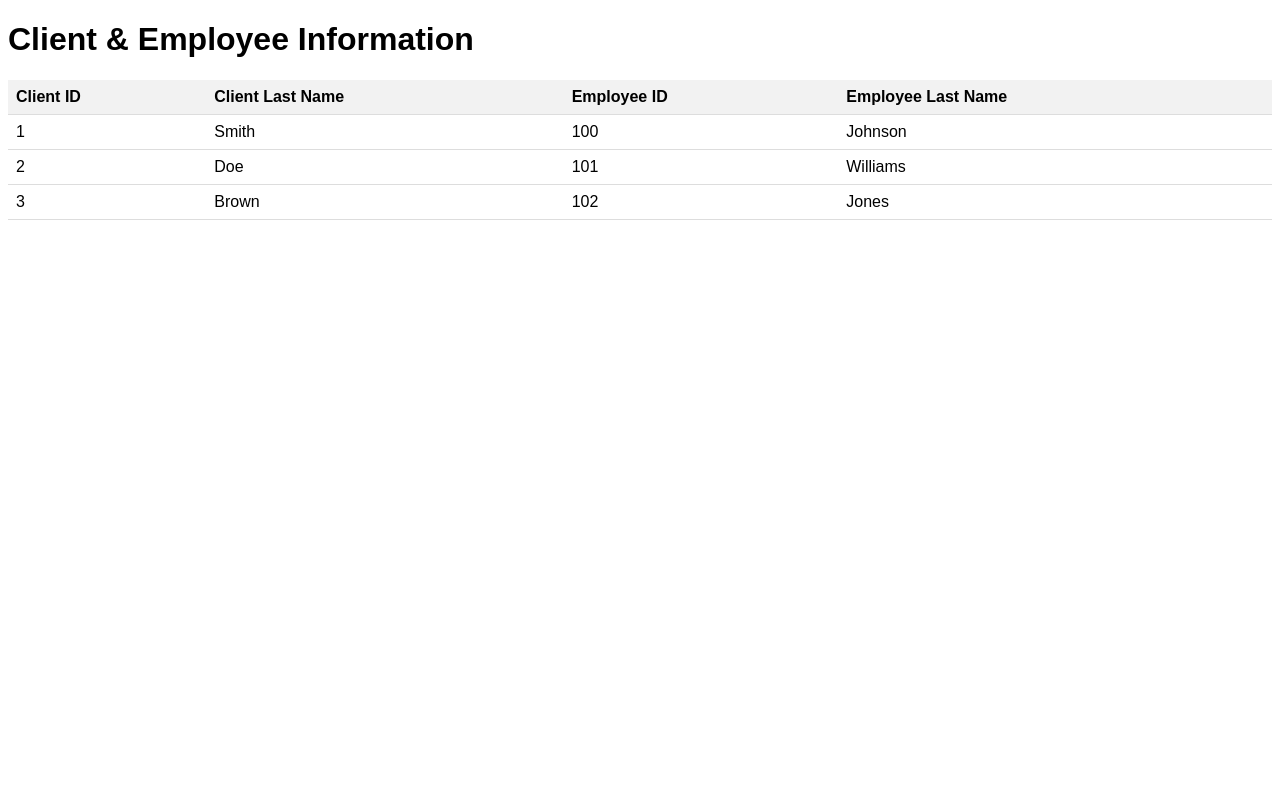
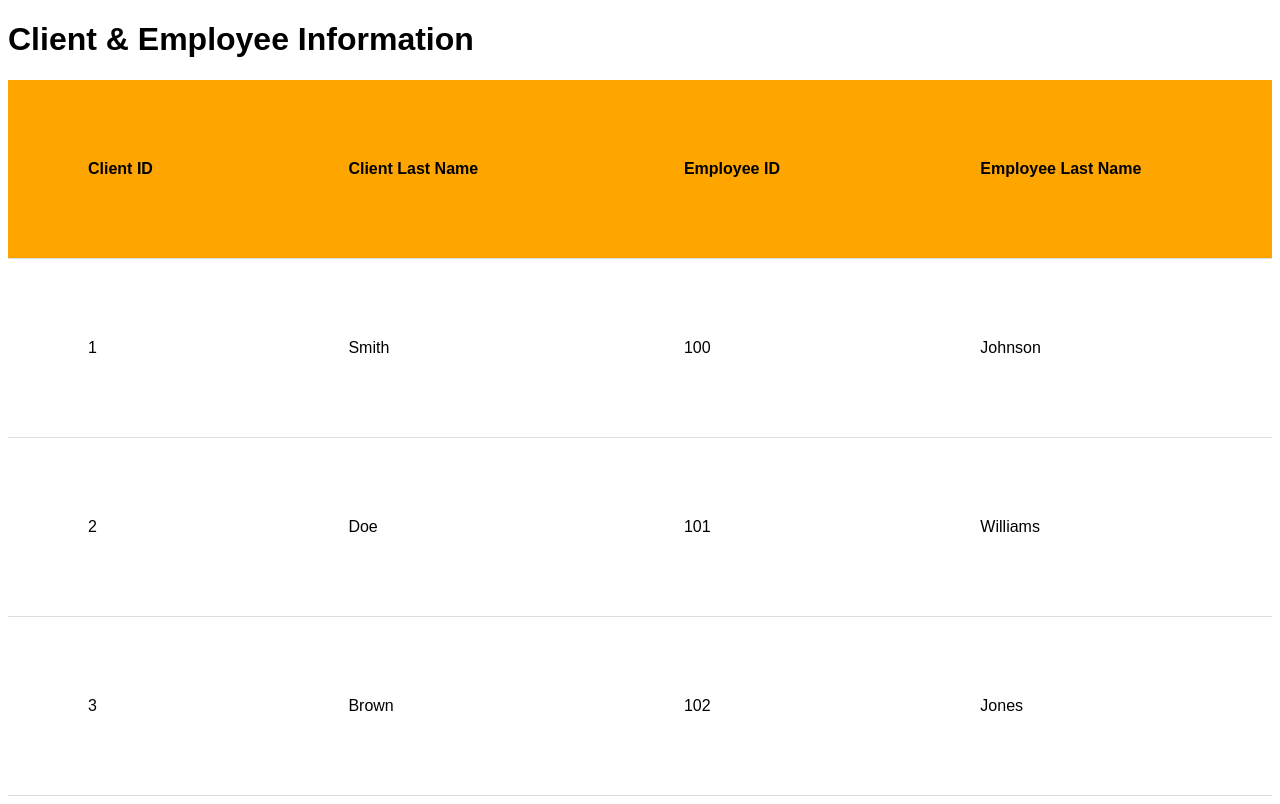
Before and after one commit to korbidietl/timecarepro, a PHP site: page /frontend/index.html in a window 1280 px wide. Before the commit the page ends 220 px from the top, so only its background shows below. Run offline with PHP 8.4, Linux system fonts and the light colour scheme.

```diff
--- a/frontend/styles.css
+++ b/frontend/styles.css
@@ -8,11 +8,11 @@ table {
 }
 
 th, td {
-    padding: 8px;
+    padding: 80px;
     text-align: left;
     border-bottom: 1px solid #ddd;
 }
 
 th {
-    background-color: #f2f2f2;
+    background-color: #FFA500;
 }
```
